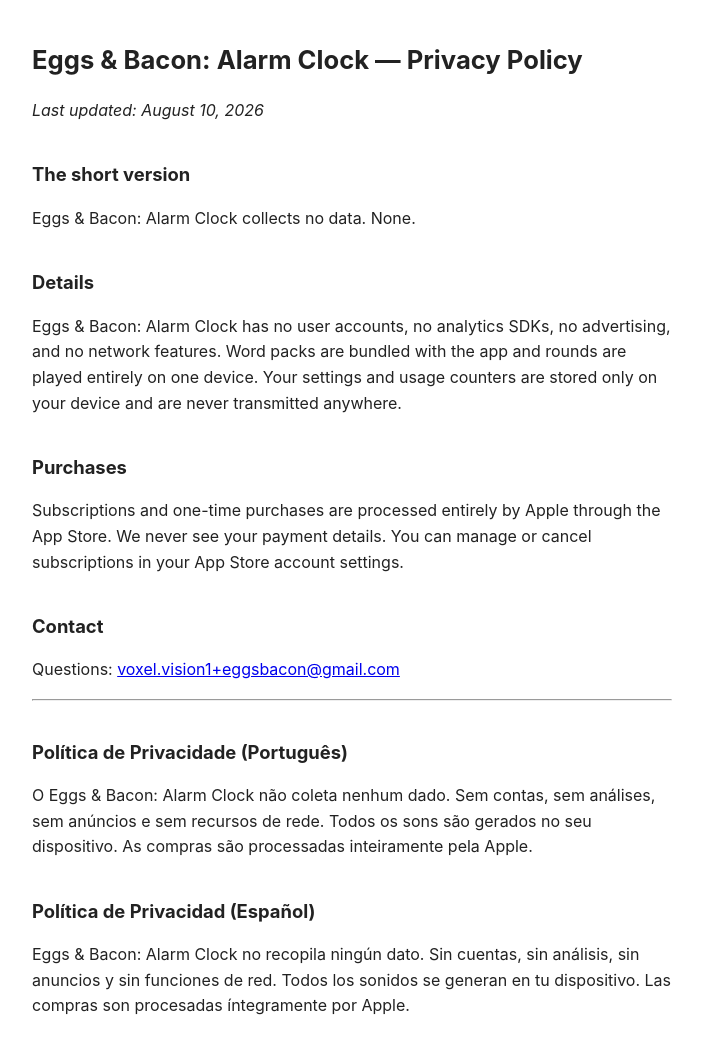
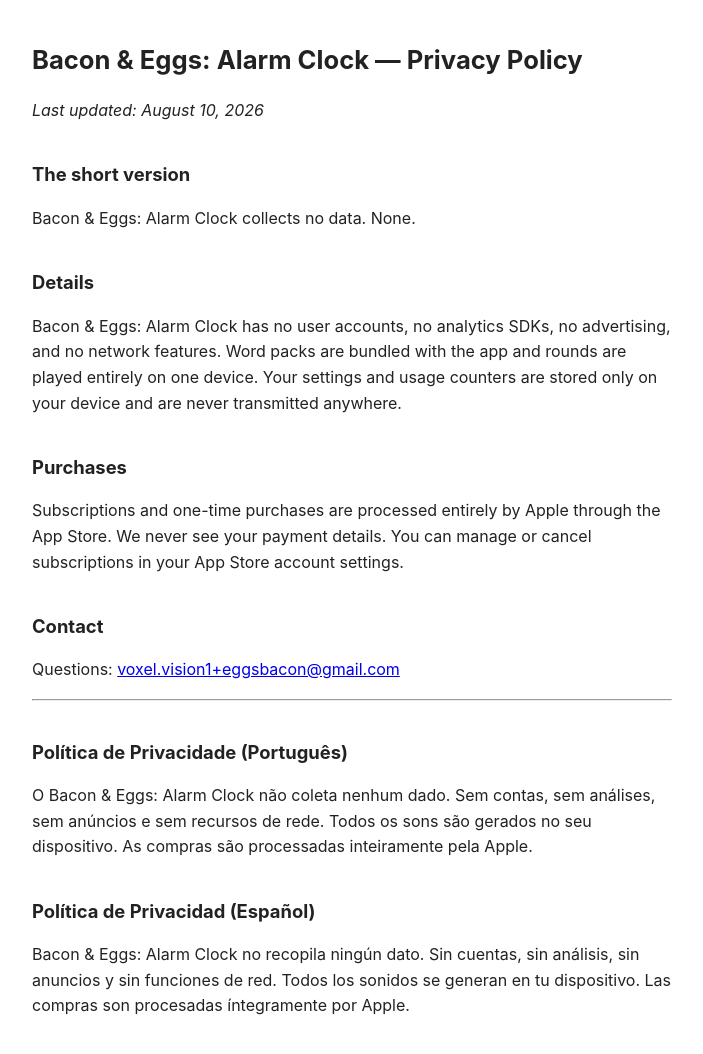
Before and after one commit to voxel-vision/app-legal, a plain HTML site: page eggsbacon/privacy.html in a window 1280 px wide. Shown: the whole page, without its empty margins (288-991 px from the left). Drawn offline with Linux system fonts and the light colour scheme.

Commit message:
Rename to Bacon & Eggs: Alarm Clock

```diff
--- a/eggsbacon/privacy.html
+++ b/eggsbacon/privacy.html
@@ -3,7 +3,7 @@
 <head>
 <meta charset="utf-8">
 <meta name="viewport" content="width=device-width, initial-scale=1">
-<title>Eggs & Bacon: Alarm Clock — Privacy Policy</title>
+<title>Bacon & Eggs: Alarm Clock — Privacy Policy</title>
 <style>
   body { font-family: -apple-system, system-ui, sans-serif; max-width: 640px;
          margin: 40px auto; padding: 0 20px; line-height: 1.6; color: #222; }
@@ -12,14 +12,14 @@
 </style>
 </head>
 <body>
-<h1>Eggs & Bacon: Alarm Clock — Privacy Policy</h1>
+<h1>Bacon & Eggs: Alarm Clock — Privacy Policy</h1>
 <p><em>Last updated: August 10, 2026</em></p>
 
 <h2>The short version</h2>
-<p>Eggs & Bacon: Alarm Clock collects no data. None.</p>
+<p>Bacon & Eggs: Alarm Clock collects no data. None.</p>
 
 <h2>Details</h2>
-<p>Eggs & Bacon: Alarm Clock has no user accounts, no analytics SDKs, no advertising, and no
+<p>Bacon & Eggs: Alarm Clock has no user accounts, no analytics SDKs, no advertising, and no
 network features. Word packs are bundled with the app and rounds are played entirely on one device. Your settings and
 usage counters are stored only on your device and are never transmitted
 anywhere.</p>
@@ -34,12 +34,12 @@
 
 <hr>
 <h2>Política de Privacidade (Português)</h2>
-<p>O Eggs & Bacon: Alarm Clock não coleta nenhum dado. Sem contas, sem análises, sem anúncios e
+<p>O Bacon & Eggs: Alarm Clock não coleta nenhum dado. Sem contas, sem análises, sem anúncios e
 sem recursos de rede. Todos os sons são gerados no seu dispositivo. As compras
 são processadas inteiramente pela Apple.</p>
 
 <h2>Política de Privacidad (Español)</h2>
-<p>Eggs & Bacon: Alarm Clock no recopila ningún dato. Sin cuentas, sin análisis, sin anuncios y
+<p>Bacon & Eggs: Alarm Clock no recopila ningún dato. Sin cuentas, sin análisis, sin anuncios y
 sin funciones de red. Todos los sonidos se generan en tu dispositivo. Las
 compras son procesadas íntegramente por Apple.</p>
 </body>
```
Also changed, not shown: index.html (+1 -1 lines).
